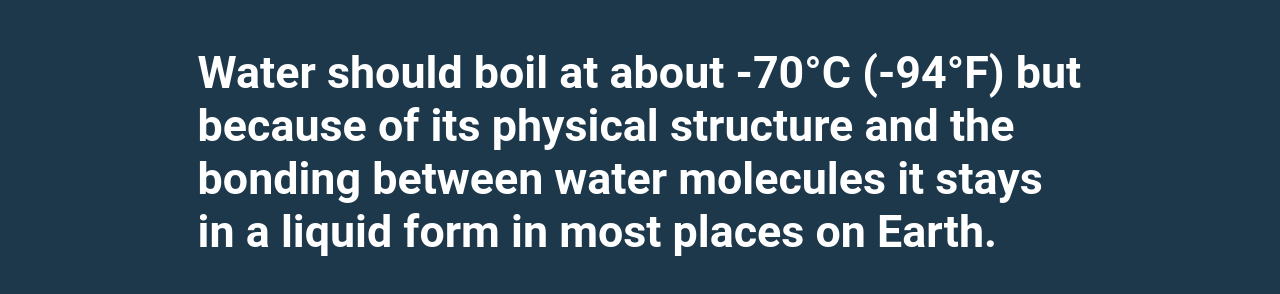
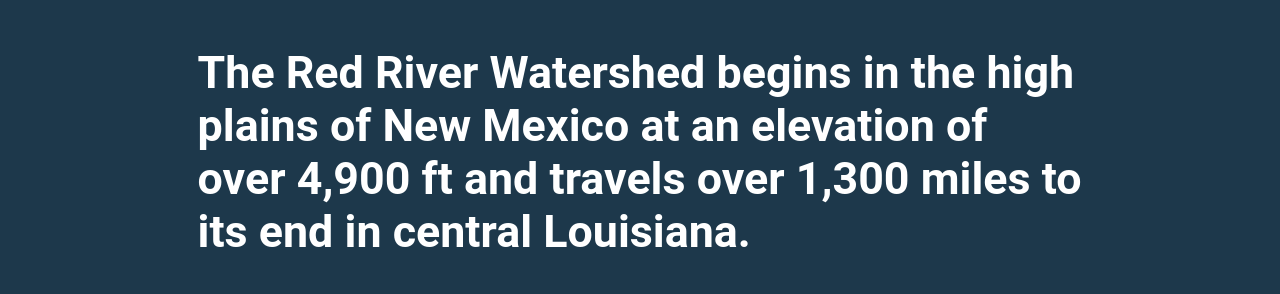
Before and after one commit to dr-maguigan/Fun_Fact_1, a plain HTML site: page index.html in a window 1280 px wide. Shown: the part 138-432 px from the top of the page. Drawn offline with Linux system fonts and the light colour scheme.

Commit message:
Update index.html

```diff
--- a/index.html
+++ b/index.html
@@ -47,7 +47,7 @@ h2 {text-align: left;
 </div>
 	<h1>Did you know?</h1>
 	<div class="center">
-			<h2>Water should boil at about -70°C (-94°F) but because of its physical structure and the bonding between water molecules it stays in a liquid form in most places on Earth.</h2>
+			<h2>The Red River Watershed begins in the high plains of New Mexico at an elevation of over 4,900 ft and travels over 1,300 miles to its end in central Louisiana.</h2>
 	</div>
 </body>
 </html>
```
